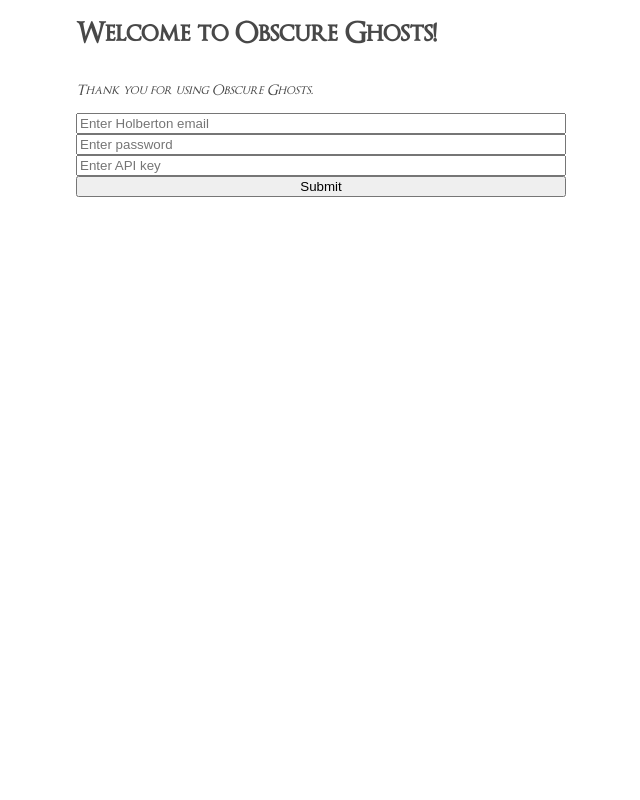
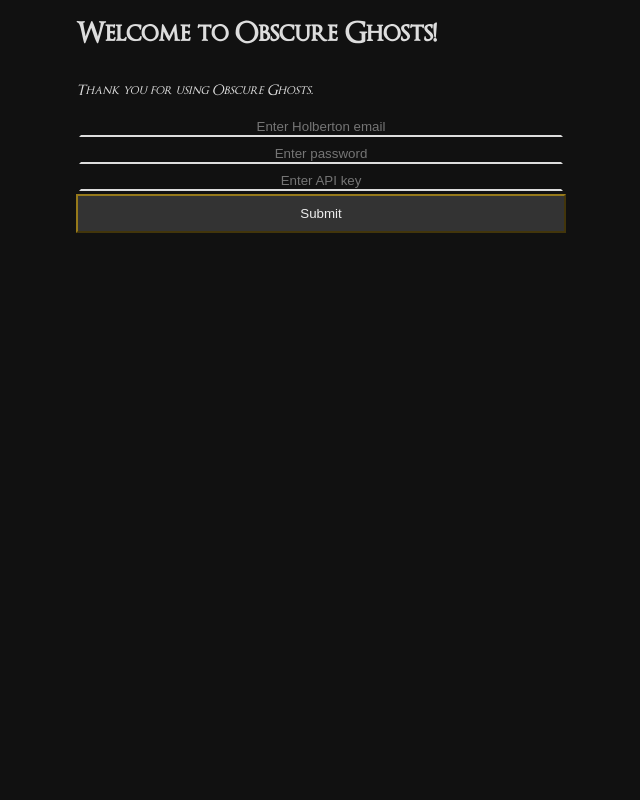
Before and after one commit to b1naryp0et/obscure_ghosts, a Flask app: page / in a window 1280 px wide. Shown: the whole page, without its empty margins (319-959 px from the left). Run offline with Flask 2, Linux system fonts and the light colour scheme.

Commit message:
[FEATURE] Change general css appearance

```diff
--- a/static/styles/common.css
+++ b/static/styles/common.css
@@ -3,6 +3,27 @@
 html {
     position: relative;
     min-height: 100%;
+    color: #DDDDDD;
+    background-color: #111111;
+}
+
+input {
+    background-color: #111111;
+    color: #DDDDDD;
+    border-color: transparent transparent #DDDDDD transparent;
+    margin: 3px;
+    text-align: center;
+}
+
+input:focus{
+    background: radial-gradient(circle, rgba(224,171,13,1) 0%, rgba(252,70,107,0) 100%);
+}
+
+button {
+    border-color: #96791A;
+    background-color: #333333;
+    color: #EEEEEE;
+    padding: 10px;
 }
 
 body {
@@ -12,7 +33,6 @@
     min-height: 100vh;
     margin: 0;
     padding: 0;
-    color: #484848;
     font-size: 14px;
     font-family: 'optimusprincepsregular'
 }
```
